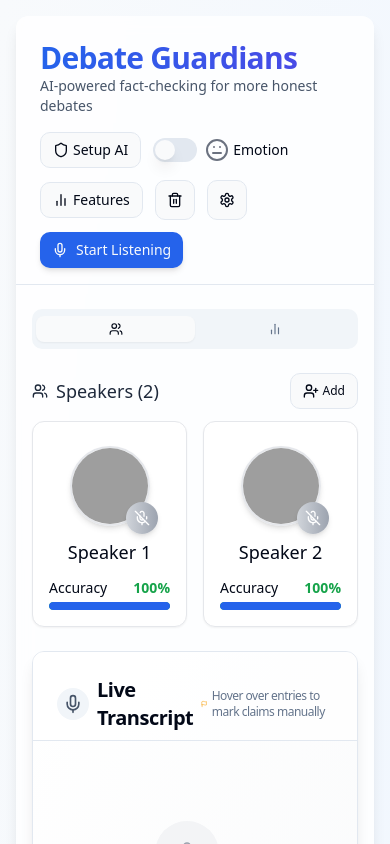
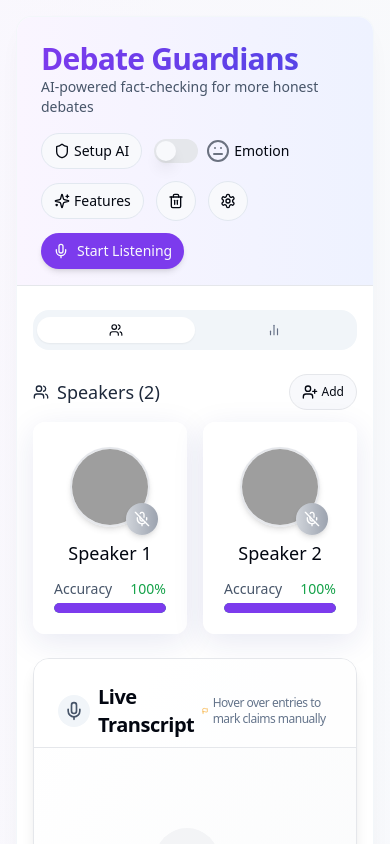
Before and after one commit to JefryV2/debate-guardians, a React (Vite) app: page / in a window 390 px wide. Shown: the top 844 px of the page. Built offline with nearby package versions, Linux system fonts and the light colour scheme; grey boxes are pictures that could not be loaded.

Commit message:
Refactor: Redesign UI layout and style
This commit refactors the UI to implement a new layout, feel, and visual style.

```diff
--- a/src/components/DebateRoom.tsx
+++ b/src/components/DebateRoom.tsx
@@ -1,4 +1,3 @@
-
 import { useDebate } from "@/context/DebateContext";
 import SpeakerCard from "./SpeakerCard";
 import SpeakerStats from "./SpeakerStats";
@@ -11,7 +10,7 @@ import { Input } from "@/components/ui/input";
 import {
   Mic, MicOff, Bug, Trash2, Settings, Smile, Frown, Angry,
   Meh, Info, Shield, UserPlus, UserMinus, Users, Lightbulb,
-  BarChart2, FileText, GitCompare, Flag
+  BarChart2, FileText, GitCompare, Flag, Sparkles
 } from "lucide-react";
 import { useEffect, useState } from "react";
 import { startSpeechRecognition, EmotionType } from "@/services/speechService";
@@ -193,13 +192,13 @@ const DebateRoom = () => {
   };
 
   return (
-    <div className="min-h-screen bg-gradient-to-br from-slate-50 to-blue-50 p-4 md:p-8">
+    <div className="min-h-screen p-4 md:p-8">
       <div className="max-w-screen-xl mx-auto">
-        <Card className="mb-6 shadow-lg border-0 bg-white/80 backdrop-blur">
-          <CardHeader className="pb-4 border-b">
+        <Card className="mb-6 neo-card border-0 overflow-hidden">
+          <CardHeader className="pb-4 border-b bg-gradient-to-r from-purple-50 to-indigo-50">
             <div className="flex flex-col sm:flex-row sm:items-center sm:justify-between gap-4">
               <div>
-                <CardTitle className="text-3xl font-bold bg-gradient-to-r from-blue-600 to-indigo-600 text-transparent bg-clip-text">
+                <CardTitle className="text-3xl font-bold purple-gradient-text">
                   Debate Guardians
                 </CardTitle>
                 <CardDescription className="text-slate-600">
@@ -212,8 +211,8 @@ const DebateRoom = () => {
                   variant="outline"
                   size="sm"
                   className={cn(
-                    "border-slate-200 flex items-center gap-1",
-                    aiEnabled ? "text-green-600" : ""
+                    "border-slate-200 flex items-center gap-1 rounded-full",
+                    aiEnabled ? "text-violet-600" : ""
                   )}
                 >
                   <Shield className="h-4 w-4" />
@@ -225,6 +224,7 @@ const DebateRoom = () => {
                     id="emotion-detection"
                     checked={emotionDetectionEnabled}
                     onCheckedChange={setEmotionDetectionEnabled}
+                    className="data-[state=checked]:bg-violet-600"
                   />
                   <Label htmlFor="emotion-detection" className="flex items-center gap-1 text-sm">
                     {getEmotionIcon(currentEmotion)}
@@ -234,12 +234,12 @@ const DebateRoom = () => {
 
                 <Popover>
                   <PopoverTrigger asChild>
-                    <Button variant="outline" size="sm" className="border-slate-200 flex items-center gap-1">
-                      <BarChart2 className="h-4 w-4" />
+                    <Button variant="outline" size="sm" className="border-slate-200 flex items-center gap-1 rounded-full">
+                      <Sparkles className="h-4 w-4" />
                       Features
                     </Button>
                   </PopoverTrigger>
-                  <PopoverContent className="w-60">
+                  <PopoverContent className="w-60 neo-card border-0">
                     <div className="space-y-3">
                       <h4 className="font-medium text-sm">Analysis Features</h4>
                       <div className="flex items-center space-x-2">
@@ -247,6 +247,7 @@ const DebateRoom = () => {
                           id="continuous-analysis"
                           checked={continuousAnalysisMode}
                           onCheckedChange={setContinuousAnalysisMode}
+                          className="data-[state=checked]:bg-violet-600"
                         />
                         <Label htmlFor="continuous-analysis" className="text-sm flex items-center gap-1">
                           <GitCompare className="h-3 w-3" />
@@ -258,6 +259,7 @@ const DebateRoom = () => {
                           id="fallacy-detection"
                           checked={fallacyDetectionEnabled}
                           onCheckedChange={setFallacyDetectionEnabled}
+                          className="data-[state=checked]:bg-violet-600"
                         />
                         <Label htmlFor="fallacy-detection" className="text-sm flex items-center gap-1">
                           <Lightbulb className="h-3 w-3" />
@@ -269,6 +271,7 @@ const DebateRoom = () => {
                           id="knowledge-gap-detection"
                           checked={knowledgeGapDetectionEnabled}
                           onCheckedChange={setKnowledgeGapDetectionEnabled}
+                          className="data-[state=checked]:bg-violet-600"
                         />
                         <Label htmlFor="knowledge-gap-detection" className="text-sm flex items-center gap-1">
                           <FileText className="h-3 w-3" />
@@ -280,6 +283,7 @@ const DebateRoom = () => {
                           id="debug-mode"
                           checked={debugMode}
                           onCheckedChange={setDebugMode}
+                          className="data-[state=checked]:bg-violet-600"
                         />
                         <Label htmlFor="debug-mode" className="text-sm flex items-center gap-1">
                           <Bug className="h-3 w-3" />
@@ -295,7 +299,7 @@ const DebateRoom = () => {
                   variant="outline"
                   size="icon"
                   title="Clear transcript"
-                  className="border-slate-200"
+                  className="border-slate-200 rounded-full"
                 >
                   <Trash2 className="h-4 w-4" />
                 </Button>
@@ -305,7 +309,7 @@ const DebateRoom = () => {
                   size="icon"
                   title="Edit speakers"
                   className={cn(
-                    "border-slate-200",
+                    "border-slate-200 rounded-full",
                     isEditingSpeakers && "bg-muted"
                   )}
                 >
@@ -314,7 +318,7 @@ const DebateRoom = () => {
                 <Button
                   onClick={toggleMicrophone}
                   variant={activeListener ? "destructive" : "default"}
-                  className="flex items-center gap-2 shadow-md"
+                  className="flex items-center gap-2 shadow-md rounded-full"
                   disabled={isEditingSpeakers}
                   size="sm"
                 >
@@ -335,15 +339,21 @@ const DebateRoom = () => {
           </CardHeader>
 
           <CardContent className="px-4 py-6">
-            <div className="grid grid-cols-1 lg:grid-cols-5 gap-6">
+            <div className="grid grid-cols-1 lg:grid-cols-4 gap-6">
               <div className="lg:col-span-1">
-                <Tabs defaultValue="speakers">
-                  <TabsList className="w-full mb-4">
-                    <TabsTrigger value="speakers" className="flex items-center gap-1 flex-1">
+                <Tabs defaultValue="speakers" className="w-full">
+                  <TabsList className="w-full mb-4 bg-slate-100 p-1 rounded-lg">
+                    <TabsTrigger
+                      value="speakers"
+                      className="flex items-center gap-1 flex-1 data-[state=active]:bg-white data-[state=active]:shadow-sm rounded-md"
+                    >
                       <Users className="h-3.5 w-3.5" />
                       <span className="hidden sm:inline">Speakers</span>
                     </TabsTrigger>
-                    <TabsTrigger value="stats" className="flex items-center gap-1 flex-1">
+                    <TabsTrigger
+                      value="stats"
+                      className="flex items-center gap-1 flex-1 data-[state=active]:bg-white data-[state=active]:shadow-sm rounded-md"
+                    >
                       <BarChart2 className="h-3.5 w-3.5" />
                       <span className="hidden sm:inline">Stats</span>
                     </TabsTrigger>
@@ -360,7 +370,7 @@ const DebateRoom = () => {
                           onClick={addSpeaker}
                           variant="outline"
                           size="sm"
-                          className="text-xs flex gap-1 items-center"
+                          className="text-xs flex gap-1 items-center rounded-full"
                         >
                           <UserPlus className="h-3 w-3" />
                           Add
@@ -381,7 +391,7 @@ const DebateRoom = () => {
                                   onClick={() => handleRemoveSpeaker(speaker.id)}
                                   variant="ghost"
                                   size="sm"
-                                  className="h-6 w-6 p-0 text-red-500 hover:text-red-700 hover:bg-red-50"
+                                  className="h-6 w-6 p-0 text-red-500 hover:text-red-700 hover:bg-red-50 rounded-full"
                                 >
                                   <UserMinus className="h-3 w-3" />
                                 </Button>
@@ -392,7 +402,7 @@ const DebateRoom = () => {
                               value={speakerNames[i]}
                               onChange={(e) => handleSpeakerNameChange(i, e.target.value)}
                               placeholder={`Speaker ${i + 1}`}
-                              className="border-slate-200"
+                              className="border-slate-200 rounded-lg"
                             />
                           </div>
                         ))}
@@ -401,7 +411,7 @@ const DebateRoom = () => {
                             onClick={addSpeaker}
                             variant="outline"
                             size="sm"
-                            className="text-xs flex gap-1 items-center"
+                            className="text-xs flex gap-1 items-center rounded-full"
                             disabled={speakers.length >= 8}
                           >
                             <UserPlus className="h-3 w-3" />
@@ -416,7 +426,13 @@ const DebateRoom = () => {
                             >
                               Cancel
                             </Button>
-                            <Button onClick={saveSpeakerChanges} size="sm">Save</Button>
+                            <Button
+                              onClick={saveSpeakerChanges}
+                              size="sm"
+                              className="purple-gradient rounded-full"
+                            >
+                              Save
+                            </Button>
                           </div>
                         </div>
                       </div>
@@ -461,7 +477,7 @@ const DebateRoom = () => {
                 </Tabs>
               </div>
 
-              <div className="lg:col-span-4">
+              <div className="lg:col-span-3">
                 <div className="grid grid-cols-1 md:grid-cols-2 gap-6">
                   <TranscriptDisplay />
                   <FactCheckResults />
@@ -476,10 +492,10 @@ const DebateRoom = () => {
           </CardFooter>
         </Card>
 
-        <Card className="p-5 border-0 bg-gradient-to-br from-blue-50 to-indigo-50 shadow-md">
+        <Card className="p-5 neo-card border-0 bg-gradient-to-br from-purple-50 to-indigo-50 shadow-md">
           <div className="flex items-start">
-            <div className="bg-blue-100 p-2 rounded-full mr-3">
-              <Info className="h-5 w-5 text-blue-600" />
+            <div className="bg-violet-100 p-2 rounded-full mr-3">
+              <Info className="h-5 w-5 text-violet-600" />
             </div>
             <div>
               <h3 className="font-medium text-slate-800 mb-2">Using the Debate Guardian</h3>
@@ -515,7 +531,7 @@ const DebateRoom = () => {
       </div>
 
       <Dialog open={apiKeyDialogOpen} onOpenChange={setApiKeyDialogOpen}>
-        <DialogContent className="sm:max-w-md">
+        <DialogContent className="sm:max-w-md neo-card border-0">
           <DialogHeader>
             <DialogTitle>Set up Gemini AI Integration</DialogTitle>
             <DialogDescription>
@@ -530,7 +546,7 @@ const DebateRoom = () => {
                 value={apiKey}
                 onChange={(e) => setApiKey(e.target.value)}
                 placeholder="Enter your API key"
-                className="col-span-3"
+                className="col-span-3 border-slate-200"
               />
               <p className="text-sm text-muted-foreground">
                 Your API key is stored locally in your browser and never sent to our servers.
@@ -539,7 +555,13 @@ const DebateRoom = () => {
           </div>
           <DialogFooter>
             <Button variant="outline" onClick={() => setApiKeyDialogOpen(false)}>Cancel</Button>
-            <Button type="submit" onClick={saveApiKey}>Save API Key</Button>
+            <Button
+              type="submit"
+              onClick={saveApiKey}
+              className="purple-gradient"
+            >
+              Save API Key
+            </Button>
           </DialogFooter>
         </DialogContent>
       </Dialog>
--- a/src/components/SpeakerCard.tsx
+++ b/src/components/SpeakerCard.tsx
@@ -18,26 +18,23 @@ interface SpeakerCardProps {
 const SpeakerCard = ({ speaker, isActive, onClick, emotion }: SpeakerCardProps) => {
   const { name, avatar, accuracyScore, color, argumentPatterns } = speaker;
 
-  const getBorderColor = () => {
-    if (isActive) {
-      return `border-${color} shadow-lg shadow-${color}/30`;
-    }
-    return "border-gray-200";
-  };
-
   const getEmotionLabel = () => {
     if (!emotion) return null;
 
+    const emotionColors: Record<EmotionType, string> = {
+      angry: "from-red-500 to-red-600",
+      happy: "from-green-500 to-green-600",
+      sad: "from-blue-500 to-blue-600",
+      excited: "from-yellow-500 to-yellow-600",
+      frustrated: "from-orange-500 to-orange-600",
+      uncertain: "from-purple-500 to-purple-600",
+      neutral: "from-gray-500 to-gray-600"
+    };
+
     return (
       <div className={cn(
-        "absolute top-0 right-0 text-xs font-medium py-1 px-2 rounded-full transform translate-x-1/3 -translate-y-1/3 shadow-md",
-        emotion === 'angry' ? "bg-gradient-to-r from-red-500 to-red-600 text-white" :
-        emotion === 'happy' ? "bg-gradient-to-r from-green-500 to-green-600 text-white" :
-        emotion === 'sad' ? "bg-gradient-to-r from-blue-500 to-blue-600 text-white" :
-        emotion === 'excited' ? "bg-gradient-to-r from-yellow-500 to-yellow-600 text-white" :
-        emotion === 'frustrated' ? "bg-gradient-to-r from-orange-500 to-orange-600 text-white" :
-        emotion === 'uncertain' ? "bg-gradient-to-r from-purple-500 to-purple-600 text-white" :
-        "bg-gradient-to-r from-gray-500 to-gray-600 text-white"
+        "absolute top-0 right-0 text-xs font-medium py-1 px-2 rounded-full transform translate-x-1/3 -translate-y-1/3 shadow-md text-white",
+        `bg-gradient-to-r ${emotionColors[emotion]}`
       )}>
         {emotion.charAt(0).toUpperCase() + emotion.slice(1)}
       </div>
@@ -56,14 +53,15 @@ const SpeakerCard = ({ speaker, isActive, onClick, emotion }: SpeakerCardProps)
     if (!argumentPatterns?.overallBias) return null;
 
     const getBadgeColor = () => {
-      switch(argumentPatterns.overallBias) {
-        case 'factual': return 'bg-emerald-100 text-emerald-800 border-emerald-200';
-        case 'scientific': return 'bg-blue-100 text-blue-800 border-blue-200';
-        case 'emotional': return 'bg-amber-100 text-amber-800 border-amber-200';
-        case 'political': return 'bg-purple-100 text-purple-800 border-purple-200';
-        case 'sensationalist': return 'bg-rose-100 text-rose-800 border-rose-200';
-        default: return 'bg-slate-100 text-slate-800 border-slate-200';
-      }
+      const styles: Record<string, string> = {
+        factual: 'bg-emerald-100 text-emerald-800 border-emerald-200',
+        scientific: 'bg-blue-100 text-blue-800 border-blue-200',
+        emotional: 'bg-amber-100 text-amber-800 border-amber-200',
+        political: 'bg-purple-100 text-purple-800 border-purple-200',
+        sensationalist: 'bg-rose-100 text-rose-800 border-rose-200'
+      };
+
+      return styles[argumentPatterns.overallBias] || 'bg-slate-100 text-slate-800 border-slate-200';
     };
 
     const getArgumentIcon = () => {
@@ -86,17 +84,16 @@ const SpeakerCard = ({ speaker, isActive, onClick, emotion }: SpeakerCardProps)
   return (
     <Card
       className={cn(
-        "w-full cursor-pointer transition-all hover:scale-[1.02] duration-200 overflow-hidden",
-        getBorderColor(),
-        isActive ? "debate-card" : "bg-white"
+        "relative w-full cursor-pointer transition-all hover:scale-[1.02] duration-200 overflow-hidden glass-card rounded-xl",
+        isActive && "ring-2 ring-violet-500 shadow-lg shadow-violet-500/20"
       )}
       onClick={onClick}
     >
-      <CardContent className="p-4 flex flex-col items-center relative">
-        <div className="relative mb-3 mt-2">
+      <CardContent className="p-5 flex flex-col items-center relative">
+        <div className="relative mb-3 mt-1">
           <div className={cn(
             "w-20 h-20 rounded-full overflow-hidden border-2 shadow-md",
-            isActive ? `border-${color}` : "border-gray-200"
+            isActive ? "border-violet-500" : "border-gray-200"
           )}>
             <img
               src={avatar}
@@ -107,7 +104,9 @@ const SpeakerCard = ({ speaker, isActive, onClick, emotion }: SpeakerCardProps)
           {getEmotionLabel()}
           <div className={cn(
             "absolute -bottom-2 -right-2 w-8 h-8 rounded-full flex items-center justify-center shadow-md",
-            isActive ? `bg-gradient-to-r from-${color} to-${color}` : "bg-gradient-to-r from-gray-300 to-gray-400"
+            isActive
+              ? "purple-gradient"
+              : "bg-gradient-to-r from-gray-300 to-gray-400"
           )}>
             {isActive ? (
               <Mic className="w-4 h-4 text-white" />
@@ -122,11 +121,12 @@ const SpeakerCard = ({ speaker, isActive, onClick, emotion }: SpeakerCardProps)
 
         <div className="w-full mt-3">
           <div className="flex justify-between text-sm mb-1">
-            <span>Accuracy</span>
+            <span className="text-slate-600">Accuracy</span>
             <span className={cn(
-              accuracyScore > 80 ? "text-green-600 font-semibold" :
-              accuracyScore > 50 ? "text-yellow-600 font-semibold" :
-              "text-red-600 font-semibold"
+              "font-medium",
+              accuracyScore > 80 ? "text-green-600" :
+              accuracyScore > 50 ? "text-yellow-600" :
+              "text-red-600"
             )}>
               {accuracyScore}%
             </span>
@@ -134,10 +134,10 @@ const SpeakerCard = ({ speaker, isActive, onClick, emotion }: SpeakerCardProps)
           <TooltipProvider>
             <Tooltip>
               <TooltipTrigger asChild>
-                <div className="w-full bg-gray-100 rounded-full h-2 overflow-hidden">
+                <div className="w-full bg-slate-100 rounded-full h-2.5 overflow-hidden">
                   <Progress
                     value={accuracyScore}
-                    className={cn("h-2", getProgressColor())}
+                    className={cn("h-2.5", getProgressColor())}
                   />
                 </div>
               </TooltipTrigger>
--- a/src/index.css
+++ b/src/index.css
@@ -5,91 +5,65 @@
 
 @layer base {
   :root {
-    --background: 210 20% 98%;
-    --foreground: 222.2 84% 4.9%;
+    --background: 220 33% 98%;
+    --foreground: 224 71% 4%;
 
     --card: 0 0% 100%;
-    --card-foreground: 222.2 84% 4.9%;
+    --card-foreground: 224 71% 4%;
 
     --popover: 0 0% 100%;
-    --popover-foreground: 222.2 84% 4.9%;
+    --popover-foreground: 224 71% 4%;
 
-    --primary: 221.2 83.2% 53.3%;
+    --primary: 262 83% 58%;
     --primary-foreground: 210 40% 98%;
 
-    --secondary: 210 40% 96.1%;
-    --secondary-foreground: 222.2 47.4% 11.2%;
+    --secondary: 220 14% 96%;
+    --secondary-foreground: 220 30% 20%;
 
-    --muted: 210 40% 96.1%;
-    --muted-foreground: 215.4 16.3% 46.9%;
+    --muted: 220 14% 96%;
+    --muted-foreground: 220 14% 46%;
 
-    --accent: 210 40% 96.1%;
-    --accent-foreground: 222.2 47.4% 11.2%;
+    --accent: 262 83% 58%;
+    --accent-foreground: 210 40% 98%;
 
-    --destructive: 0 84.2% 60.2%;
+    --destructive: 0 84% 60%;
     --destructive-foreground: 210 40% 98%;
 
-    --border: 214.3 31.8% 91.4%;
-    --input: 214.3 31.8% 91.4%;
-    --ring: 221.2 83.2% 53.3%;
+    --border: 220 13% 91%;
+    --input: 220 13% 91%;
+    --ring: 262 83% 58%;
 
-    --radius: 0.75rem;
-
-    --sidebar-background: 0 0% 98%;
-    --sidebar-foreground: 240 5.3% 26.1%;
-    --sidebar-primary: 240 5.9% 10%;
-    --sidebar-primary-foreground: 0 0% 98%;
-    --sidebar-accent: 240 4.8% 95.9%;
-    --sidebar-accent-foreground: 240 5.9% 10%;
-    --sidebar-border: 220 13% 91%;
-    --sidebar-ring: 217.2 91.2% 59.8%;
+    --radius: 1rem;
   }
 
   .dark {
-    --background: 222.2 84% 4.9%;
+    --background: 224 71% 4%;
     --foreground: 210 40% 98%;
 
-    --card: 222.2 84% 4.9%;
+    --card: 224 71% 6%;
     --card-foreground: 210 40% 98%;
 
-    --popover: 222.2 84% 4.9%;
+    --popover: 224 71% 6%;
     --popover-foreground: 210 40% 98%;
 
-    --primary: 217.2 91.2% 59.8%;
-    --primary-foreground: 222.2 47.4% 11.2%;
+    --primary: 263 75% 63%;
+    --primary-foreground: 210 40% 98%;
 
-    --secondary: 217.2 32.6% 17.5%;
+    --secondary: 215 28% 17%;
     --secondary-foreground: 210 40% 98%;
 
-    --muted: 217.2 32.6% 17.5%;
-    --muted-foreground: 215 20.2% 65.1%;
+    --muted: 215 28% 17%;
+    --muted-foreground: 220 14% 76%;
 
-    --accent: 217.2 32.6% 17.5%;
+    --accent: 263 75% 63%;
     --accent-foreground: 210 40% 98%;
 
-    --destructive: 0 62.8% 30.6%;
+    --destructive: 0 72% 51%;
     --destructive-foreground: 210 40% 98%;
 
-    --border: 217.2 32.6% 17.5%;
-    --input: 217.2 32.6% 17.5%;
-    --ring: 224.3 76.3% 48%;
-    --sidebar-background: 240 5.9% 10%;
-    --sidebar-foreground: 240 4.8% 95.9%;
-    --sidebar-primary: 224.3 76.3% 48%;
-    --sidebar-primary-foreground: 0 0% 100%;
-    --sidebar-accent: 240 3.7% 15.9%;
-    --sidebar-accent-foreground: 240 4.8% 95.9%;
-    --sidebar-border: 240 3.7% 15.9%;
-    --sidebar-ring: 217.2 91.2% 59.8%;
-  }
-
-  /*Glass morphism utilities*/
-  .glass-card {
-    @apply bg-white/70 backdrop-blur-md border border-white/50 shadow-lg;
-  }
-
-  .glass-card-dark {
-    @apply bg-slate-900/70 backdrop-blur-md border border-slate-800/50 shadow-lg;
+    --border: 215 28% 17%;
+    --input: 215 28% 17%;
+    --ring: 263 75% 63%;
   }
 }
 
@@ -99,11 +73,72 @@
   }
 
   body {
-    @apply bg-gradient-to-br from-background via-background to-blue-50/30 text-foreground min-h-screen;
+    @apply bg-gradient-to-br from-background via-background to-purple-50/30 text-foreground min-h-screen;
   }
 }
 
 @layer utilities {
+  /* New UI utilities */
+  .neo-card {
+    @apply bg-white shadow-[0_10px_30px_-15px_rgba(0,0,0,0.1)] rounded-2xl border border-slate-100/80;
+  }
+
+  .neo-card-dark {
+    @apply bg-slate-900 shadow-[0_10px_30px_-15px_rgba(0,0,0,0.5)] rounded-2xl border border-slate-800/50;
+  }
+
+  .glass-card {
+    @apply bg-white/80 backdrop-blur-md border border-white/50 shadow-[0_8px_32px_rgba(31,38,135,0.1)];
+  }
+
+  .glass-card-dark {
+    @apply bg-slate-900/80 backdrop-blur-md border border-slate-800/30 shadow-[0_8px_32px_rgba(0,0,0,0.25)];
+  }
+
+  .purple-gradient {
+    @apply bg-gradient-to-r from-violet-600 to-indigo-600;
+  }
+
+  .purple-gradient-text {
+    @apply bg-gradient-to-r from-violet-600 to-indigo-600 text-transparent bg-clip-text;
+  }
+
+  .subtle-gradient {
+    @apply bg-gradient-to-br from-slate-50 to-slate-100;
+  }
+
+  .subtle-gradient-dark {
+    @apply bg-gradient-to-br from-slate-900 to-slate-800;
+  }
+
+  .pulse-slow {
+    animation: pulse 3s cubic-bezier(0.4, 0, 0.6, 1) infinite;
+  }
+
+  /* Animation keyframes */
+  @keyframes pulse {
+    0%, 100% {
+      opacity: 1;
+    }
+    50% {
+      opacity: 0.8;
+    }
+  }
+
+  @keyframes float {
+    0%, 100% {
+      transform: translateY(0);
+    }
+    50% {
+      transform: translateY(-10px);
+    }
+  }
+
+  .float {
+    animation: float 5s ease-in-out infinite;
+  }
+
+  /* Old utilities we're keeping */
   .debate-shadow {
     box-shadow: 0 4px 20px -2px rgba(0, 0, 0, 0.1);
   }
@@ -117,7 +152,7 @@
   }
 
   .debate-btn-primary {
-    @apply bg-gradient-to-r from-blue-600 to-indigo-600 hover:from-blue-700 hover:to-indigo-700 text-white font-medium shadow-md hover:shadow-lg transition-all;
+    @apply bg-gradient-to-r from-violet-600 to-indigo-600 hover:from-violet-700 hover:to-indigo-700 text-white font-medium shadow-md hover:shadow-lg transition-all;
   }
 
   .debate-btn-secondary {
@@ -125,8 +160,6 @@
   }
 
   .debate-title-gradient {
-    @apply bg-gradient-to-r from-blue-600 to-indigo-600 text-transparent bg-clip-text;
+    @apply bg-gradient-to-r from-violet-600 to-indigo-600 text-transparent bg-clip-text;
   }
 }
-
-/* ... keep existing code */
--- a/src/pages/Index.tsx
+++ b/src/pages/Index.tsx
@@ -4,9 +4,11 @@ import DebateRoom from "@/components/DebateRoom";
 
 const Index = () => {
   return (
-    <DebateProvider>
-      <DebateRoom />
-    </DebateProvider>
+    <div className="min-h-screen bg-gradient-to-br from-purple-50/50 via-background to-indigo-50/20">
+      <DebateProvider>
+        <DebateRoom />
+      </DebateProvider>
+    </div>
   );
 };
 
--- a/tailwind.config.ts
+++ b/tailwind.config.ts
@@ -70,6 +70,8 @@ export default {
 					true: '#16a34a',
 					false: '#dc2626',
 					unverified: '#f59e0b',
+                    violet: '#8b5cf6',
+                    indigo: '#6366f1',
 				}
 			},
 			borderRadius: {
@@ -97,12 +99,17 @@ export default {
 				'pulse-opacity': {
 					'0%, 100%': { opacity: '0.4' },
 					'50%': { opacity: '0.8' }
-				}
+				},
+                'float': {
+                    '0%, 100%': { transform: 'translateY(0)' },
+                    '50%': { transform: 'translateY(-10px)' }
+                }
 			},
 			animation: {
 				'accordion-down': 'accordion-down 0.2s ease-out',
 				'accordion-up': 'accordion-up 0.2s ease-out',
-				'pulse-opacity': 'pulse-opacity 2s cubic-bezier(0.4, 0, 0.6, 1) infinite'
+				'pulse-opacity': 'pulse-opacity 2s cubic-bezier(0.4, 0, 0.6, 1) infinite',
+                'float': 'float 5s ease-in-out infinite'
 			}
 		}
 	},
```
